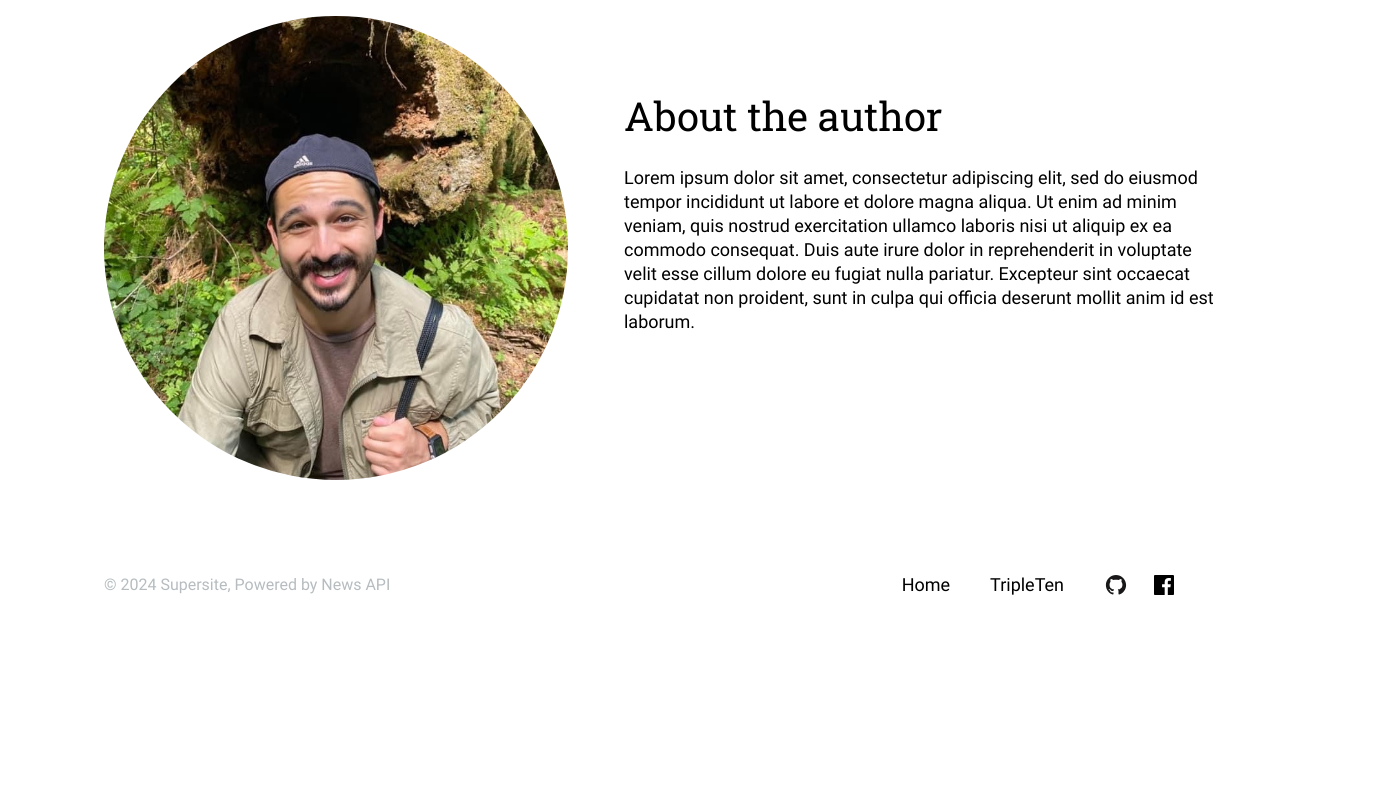
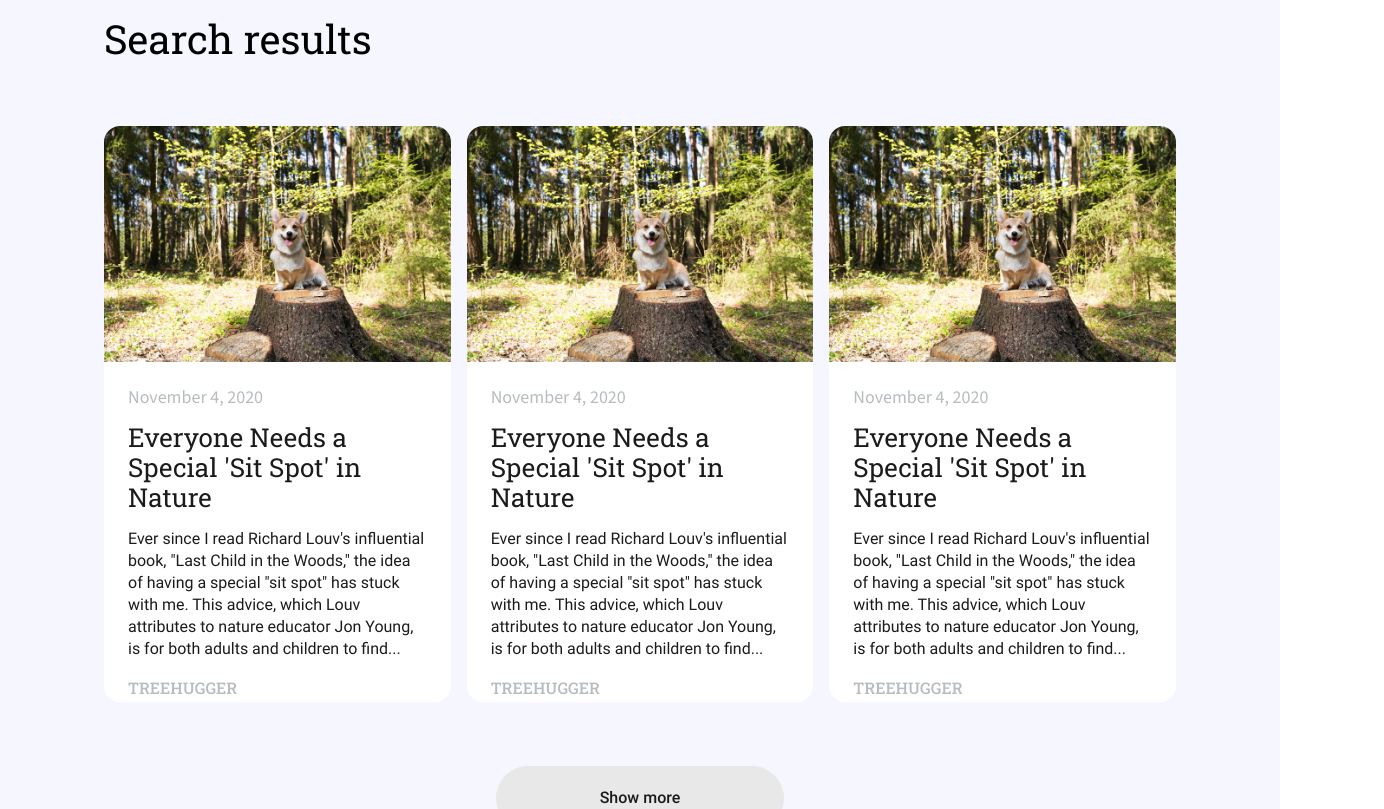
Before and after one commit to jorohino/news-explorer-frontend, a React (Vite) app: page / in a window 1280 px wide. Shown: the part 640-1449 px from the top of the page, 1384 px wide, since content can reach past the window. Before the commit the page ends 1276 px from the top, so only its background shows below. Built offline with nearby package versions, Linux system fonts and the light colour scheme.

Commit message:
Implement basic news card list, saved news card list and news card CSS and HTML structure. Fix margins/padding of multiple components.

```diff
--- a/src/components/About/About.css
+++ b/src/components/About/About.css
@@ -1,6 +1,5 @@
 .about {
   display: flex;
-  width: 100%;
   margin: 0 216px 80px 104px;
 }
 
--- a/src/components/App/App.css
+++ b/src/components/App/App.css
@@ -1,8 +1,11 @@
 .app {
   background-color: #fff;
+  margin: 0;
+  padding: 0;
 }
 
 .app__content {
   max-width: 1440px;
   margin: 0 auto;
+  width: 100%;
 }
--- a/src/components/Footer/Footer.css
+++ b/src/components/Footer/Footer.css
@@ -4,7 +4,7 @@
   justify-content: space-between;
   font-family: "Roboto";
   font-weight: 400;
-  margin: 0 104px 26px;
+  margin: 32px 104px 26px;
 }
 
 .footer__copyright {
--- a/src/components/NewsCard/NewsCard.css
+++ b/src/components/NewsCard/NewsCard.css
@@ -0,0 +1,62 @@
+.news-card {
+  width: 400px;
+  height: 576px;
+  border-radius: 16px;
+  background-color: #fff;
+  display: flex;
+  flex-direction: column;
+}
+
+.news-card__image {
+  width: 100%;
+  height: 272px;
+  border-top-left-radius: 16px;
+  border-top-right-radius: 16px;
+}
+
+.news-card__text-container {
+  display: flex;
+  flex-direction: column;
+  padding: 24px;
+}
+
+.news-card__date {
+  margin: 0;
+  padding: 0 0 12px;
+  font-family: "Source Sans 3";
+  font-size: 18px;
+  font-weight: 400;
+  line-height: 24px;
+  color: rgb(182, 188, 191);
+}
+
+.news-card__title {
+  margin: 0;
+  padding: 0 0 16px;
+  font-family: "Roboto Slab";
+  font-size: 26px;
+  font-weight: 400;
+  line-height: 30px;
+  color: rgb(26, 27, 28);
+}
+
+.news-card__description {
+  margin: 0 0 18px;
+  padding: 0;
+  font-family: "Roboto";
+  font-size: 16px;
+  font-weight: 400;
+  line-height: 22px;
+  color: rgb(26, 27, 28);
+}
+
+.news-card__source {
+  margin: 0;
+  padding: 0;
+  text-transform: uppercase;
+  font-family: "Roboto Slab";
+  font-size: 16px;
+  font-weight: 500;
+  line-height: 20px;
+  color: rgb(182, 188, 191);
+}
--- a/src/components/NewsCard/NewsCard.jsx
+++ b/src/components/NewsCard/NewsCard.jsx
@@ -0,0 +1,26 @@
+import { React } from "react";
+import "./NewsCard.css";
+import testImage from "../../assets/test.png";
+
+function NewsCard({}) {
+  return (
+    <div className="news-card">
+      <img className="news-card__image" src={testImage}></img>
+      <div className="news-card__text-container">
+        <p className="news-card__date">November 4, 2020</p>
+        <h1 className="news-card__title">
+          Everyone Needs a Special 'Sit Spot' in Nature
+        </h1>
+        <p className="news-card__description">
+          Ever since I read Richard Louv's influential book, "Last Child in the
+          Woods," the idea of having a special "sit spot" has stuck with me.
+          This advice, which Louv attributes to nature educator Jon Young, is
+          for both adults and children to find...
+        </p>
+        <p className="news-card__source">Treehugger</p>
+      </div>
+    </div>
+  );
+}
+
+export default NewsCard;
--- a/src/components/NewsCardList/NewsCardList.css
+++ b/src/components/NewsCardList/NewsCardList.css
@@ -0,0 +1,36 @@
+.news-card-list {
+  padding: 80px 104px;
+  display: flex;
+  flex-direction: column;
+  align-items: center;
+  background-color: rgb(245, 246, 257);
+}
+
+.news-card-list__header {
+  align-self: flex-start;
+  font-family: "Roboto Slab";
+  font-size: 40px;
+  font-weight: 400;
+  line-height: 46px;
+  margin: 0;
+}
+
+.news-card-list__container {
+  display: flex;
+  width: 100%;
+  max-height: 1292px;
+  margin: 64px auto;
+  gap: 16px;
+}
+
+.news-card-list__show-more-btn {
+  background-color: rgb(232, 232, 232);
+  border: none;
+  border-radius: 100px;
+  color: rgb(26, 27, 28);
+  font-family: "Roboto";
+  font-weight: 500;
+  height: 64px;
+  width: 288px;
+  cursor: pointer;
+}
--- a/src/components/NewsCardList/NewsCardList.jsx
+++ b/src/components/NewsCardList/NewsCardList.jsx
@@ -1,8 +1,19 @@
 import { React } from "react";
 import "./NewsCardList.css";
+import NewsCard from "../NewsCard/NewsCard";
 
 function NewsCardList({}) {
-  return <></>;
+  return (
+    <div className="news-card-list">
+      <h1 className="news-card-list__header">Search results</h1>
+      <div className="news-card-list__container">
+        <NewsCard></NewsCard>
+        <NewsCard></NewsCard>
+        <NewsCard></NewsCard>
+      </div>
+      <button className="news-card-list__show-more-btn">Show more</button>
+    </div>
+  );
 }
 
 export default NewsCardList;
--- a/src/components/SavedNews/SavedNews.jsx
+++ b/src/components/SavedNews/SavedNews.jsx
@@ -1,13 +1,13 @@
 import { React } from "react";
 import "./SavedNews.css";
 import SavedNewsHeader from "../SavedNewsHeader/SavedNewsHeader";
-import NewsCardList from "../NewsCardList/NewsCardList";
+import SavedNewsCardList from "../SavedNewsCardList/SavedNewsCardList";
 
 function SavedNews({}) {
   return (
     <>
       <SavedNewsHeader></SavedNewsHeader>
-      <NewsCardList></NewsCardList>
+      <SavedNewsCardList></SavedNewsCardList>
     </>
   );
 }
--- /dev/null
+++ b/src/components/SavedNewsCardList/SavedNewsCardList.css
@@ -0,0 +1,7 @@
+.saved-news-card-list {
+  display: flex;
+  max-height: 1292px;
+  padding: 64px 102px;
+  gap: 16px;
+  background-color: rgb(245, 246, 257);
+}
--- /dev/null
+++ b/src/components/SavedNewsCardList/SavedNewsCardList.jsx
@@ -0,0 +1,15 @@
+import { React } from "react";
+import "./SavedNewsCardList.css";
+import NewsCard from "../NewsCard/NewsCard";
+
+function SavedNewsCardList({}) {
+  return (
+    <div className="saved-news-card-list">
+      <NewsCard></NewsCard>
+      <NewsCard></NewsCard>
+      <NewsCard></NewsCard>
+    </div>
+  );
+}
+
+export default SavedNewsCardList;
--- a/src/components/SavedNewsHeader/SavedNewsHeader.css
+++ b/src/components/SavedNewsHeader/SavedNewsHeader.css
@@ -1,5 +1,5 @@
 .saved-news-header {
-  height: 295px;
+  height: 375px;
   width: 100%;
 }
 
```
Also changed, not shown: src/assets/test.png (added).
